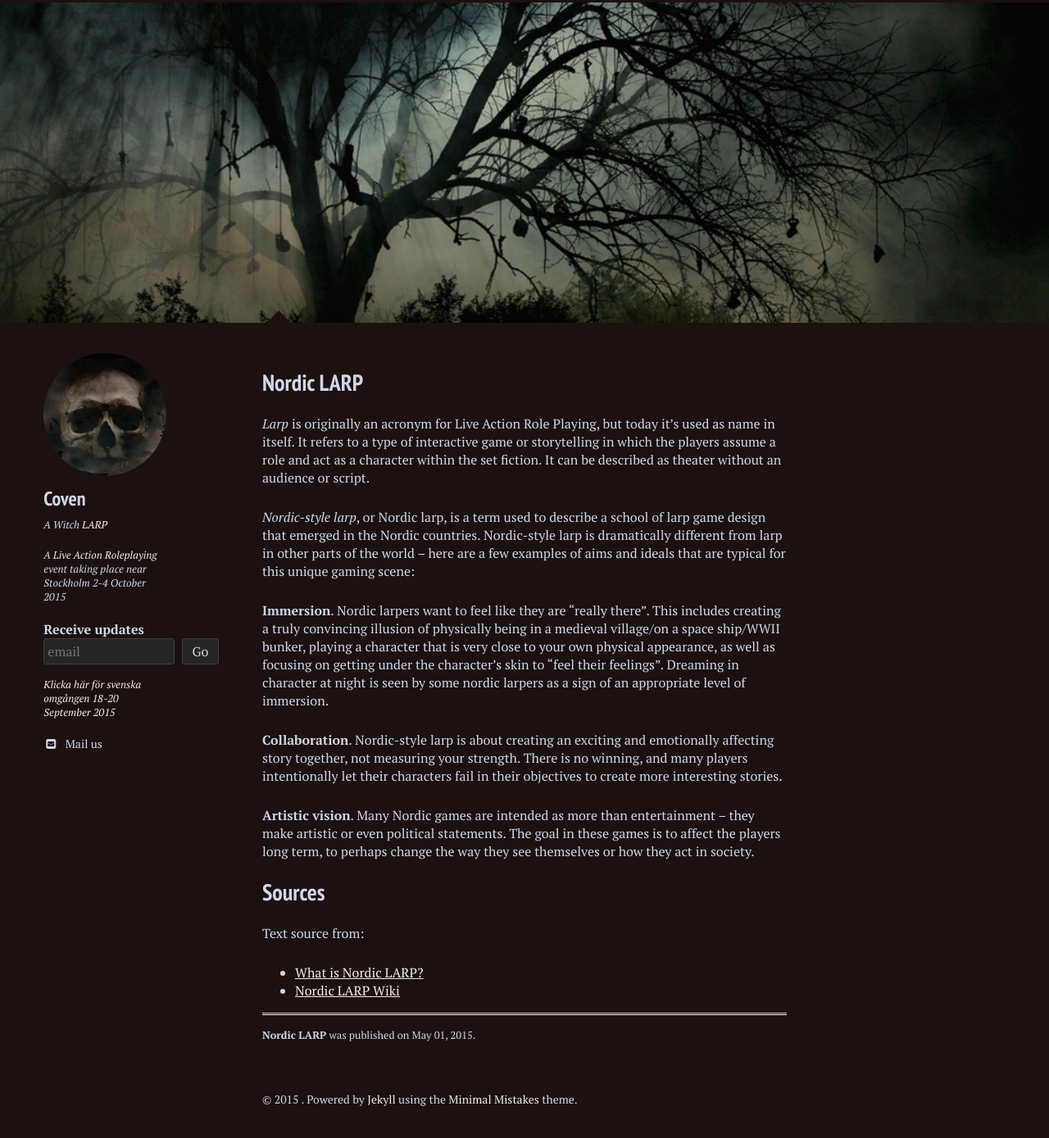
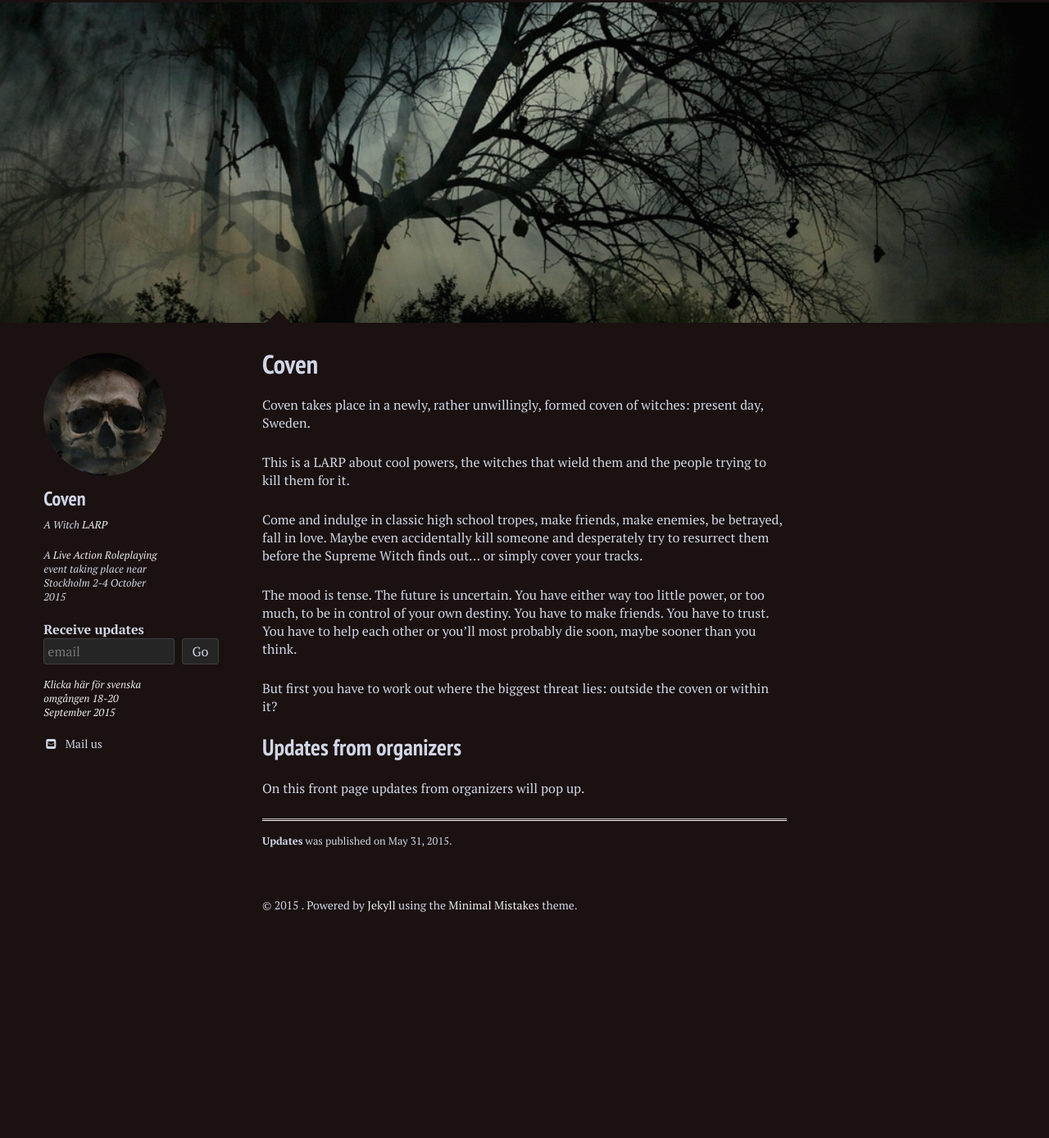
Before and after one commit to stanislavb/en.coven.nu, a Jekyll site: the page built from index.md, in a window 1280 px wide and 1400 px high, scrolled down 96 px. Shown: the top 1389 px of the window at 82% size. Built offline with Jekyll 4.4.1, drawn with Linux system fonts in a browser that asks for light colours; nearby versions of some CDN libraries; after the commit the page ends 1259 px from its top, so only the background shows below that.

Commit message:
Remove Nordic LARP

```diff
--- a/_config.yml
+++ b/_config.yml
@@ -27,9 +27,9 @@ kramdown:
 # Event info
 event:
   name: Coven
-  tagline: 'A Witch <a href="/nordic-larp/">LARP</a>'
+  tagline: 'A Witch <a href="http://nordiclarp.org/what-is-nordic-larp/">LARP</a>'
   logo: skull.jpg
-  description: 'A <a href="/nordic-larp/">Live Action Roleplaying</a> event taking place near Stockholm 2-4 October 2015'
+  description: 'A <a href="http://nordiclarp.org/what-is-nordic-larp/">Live Action Roleplaying</a> event taking place near Stockholm 2-4 October 2015'
   email: english@coven.nu
 #  twitter: CovenLARP
 #  facebook: CovenLARP
@@ -39,7 +39,7 @@ event:
 
 # Cache invalidation
 css:
-  timestamp: 2015053101
+  timestamp: 2015053102
 
 include: [".htaccess"]
 exclude: ["lib", "config.rb", "Capfile", "config", "log", "Rakefile", "Rakefile.rb", "tmp", "less", "*.sublime-project", "*.sublime-workspace", "test", "spec", "Gruntfile.js", "package.json", "node_modules", "Gemfile", "Gemfile.lock", "LICENSE", "README.md", "vendor"]
--- a/_posts/2015-05-01-nordic-larp.md
+++ /dev/null
@@ -1,25 +0,0 @@
----
-layout: page
-title: Nordic LARP
-tags: [about, nordic, LARP, definition]
-comments: true
-image:
-  feature: sample-image-1.jpg
----
-
-## Nordic LARP
-*Larp* is originally an acronym for Live Action Role Playing, but today it’s used as name in itself. It refers to a type of interactive game or storytelling in which the players assume a role and act as a character within the set fiction. It can be described as theater without an audience or script.
-
-*Nordic-style larp*, or Nordic larp, is a term used to describe a school of larp game design that emerged in the Nordic countries. Nordic-style larp is dramatically different from larp in other parts of the world – here are a few examples of aims and ideals that are typical for this unique gaming scene:
-
-**Immersion**. Nordic larpers want to feel like they are “really there”. This includes creating a truly convincing illusion of physically being in a medieval village/on a space ship/WWII bunker, playing a character that is very close to your own physical appearance, as well as focusing on getting under the character’s skin to “feel their feelings”. Dreaming in character at night is seen by some nordic larpers as a sign of an appropriate level of immersion.
-
-**Collaboration**. Nordic-style larp is about creating an exciting and emotionally affecting story together, not measuring your strength. There is no winning, and many players intentionally let their characters fail in their objectives to create more interesting stories.
-
-**Artistic vision**. Many Nordic games are intended as more than entertainment – they make artistic or even political statements. The goal in these games is to affect the players long term, to perhaps change the way they see themselves or how they act in society.
-
-## Sources
-Text source from:
-
-* [What is Nordic LARP?](http://nordiclarp.org/what-is-nordic-larp/)
-* [Nordic LARP Wiki](http://nordiclarp.org/wiki/Main_Page)
--- /dev/null
+++ b/_posts/2015-05-31-updates.md
@@ -0,0 +1,24 @@
+---
+layout: page
+title: Updates
+tags: [about, nordic, LARP, definition, update]
+comments: true
+image:
+  feature: sample-image-1.jpg
+---
+
+# Coven
+
+Coven takes place in a newly, rather unwillingly, formed coven of witches: present day, Sweden.
+
+This is a LARP about cool powers, the witches that wield them and the people trying to kill them for it.
+
+Come and indulge in classic high school tropes, make friends, make enemies, be betrayed, fall in love. Maybe even accidentally kill someone and desperately try to resurrect them before the Supreme Witch finds out... or simply cover your tracks.
+
+The mood is tense. The future is uncertain. You have either way too little power, or too much, to be in control of your own destiny. You have to make friends. You have to trust. You have to help each other or you’ll most probably die soon, maybe sooner than you think.
+
+But first you have to work out where the biggest threat lies: outside the coven or within it?
+
+## Updates from organizers
+
+On this front page updates from organizers will pop up.
```
